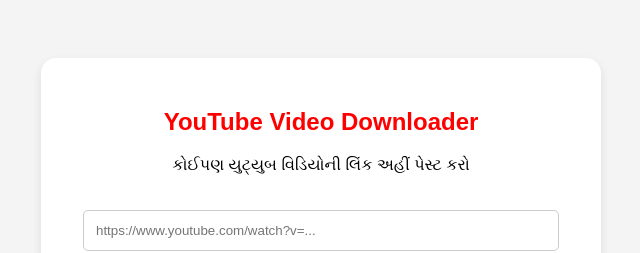
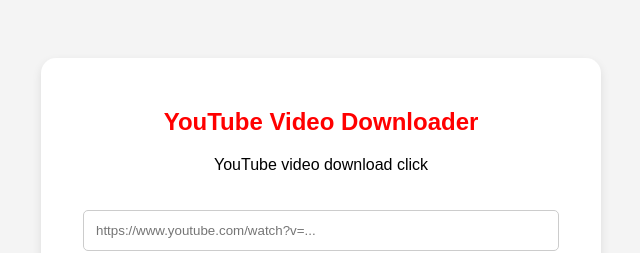
Before and after one commit to AKASH1277002/video-downloader-tool, a plain HTML site: page index.html in a window 1280 px wide. Shown: the top 253 px of the page, without its empty margins (319-959 px from the left). Drawn offline with Linux system fonts and the light colour scheme.

Commit message:
Update index.html

```diff
--- a/index.html
+++ b/index.html
@@ -18,7 +18,7 @@
 
 <div class="container">
     <h2>YouTube Video Downloader</h2>
-    <p>કોઈપણ યુટ્યુબ વિડિયોની લિંક અહીં પેસ્ટ કરો</p>
+    <p>YouTube video download click</p>
 
     <input type="text" id="videoLink" placeholder="https://www.youtube.com/watch?v=...">
     <button onclick="startDownload()">Download Now</button>
```
